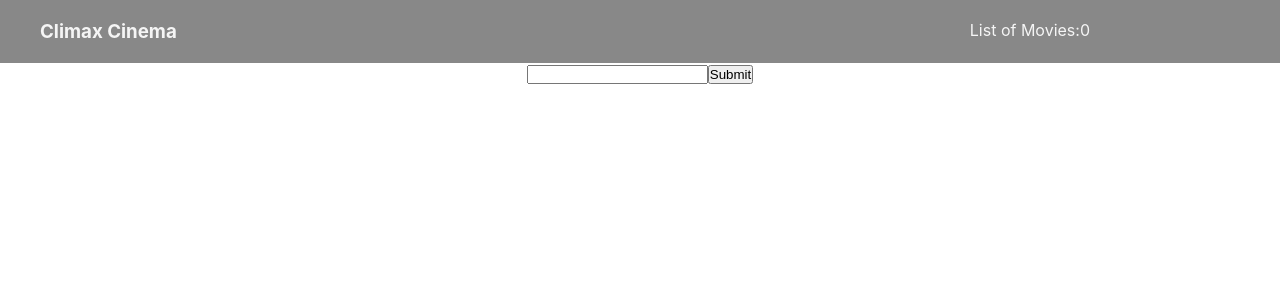
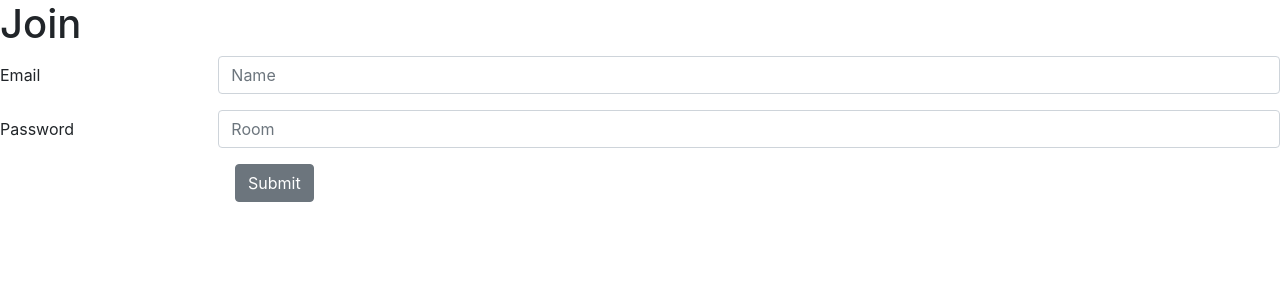
Before and after one commit to yomiojo001/zlack, a React (Create React App) app in the folder client/: page / in a window 1280 px wide. Shown: the top 300 px of the page. Built offline with nearby package versions, Linux system fonts and the light colour scheme.

Commit message:
users-operations-defined

```diff
--- a/client/package.json
+++ b/client/package.json
@@ -7,9 +7,14 @@
     "@testing-library/react": "^9.3.2",
     "@testing-library/user-event": "^7.1.2",
     "bootstrap": "^4.5.2",
+    "query-string": "^6.13.2",
     "react": "^16.13.1",
     "react-dom": "^16.13.1",
+    "react-emoji": "^0.5.0",
+    "react-router": "^5.2.0",
+    "react-router-dom": "^5.2.0",
     "react-scripts": "3.4.3",
+    "react-scroll-to-bottom": "^4.0.0",
     "reactstrap": "^8.6.0",
     "socket.io-client": "^2.3.0"
   },
--- a/client/src/App.js
+++ b/client/src/App.js
@@ -1,20 +1,31 @@
 import React from 'react';
+import {BrowserRouter as Router, Route} from 'react-router-dom'
+
 import './App.css';
 import ChatStore from './ChatStore';
 import Nav from './Nav';
 import AddChat from './AddChat'
 import {ChatProvider} from './ChatContext'
+import Chat from './components/Chat/Chat';
+import Join from './components/Join/Join'
+
+import 'bootstrap/dist/css/bootstrap.min.css'
+
 
 
 function App() {
   return (
-    <ChatProvider>
-      <div className="App">
-        <Nav />
-        <AddChat />
-        <ChatStore />
-      </div>
-    </ChatProvider>
+    <Router>
+      <Route path="/" exact component={Join} />
+      <Route path="/chat" component={Chat} />
+    </Router>
+    // <ChatProvider>
+    //   <div className="App">
+    //     <Nav />
+    //     <AddChat />
+    //     <ChatStore />
+    //   </div>
+    // </ChatProvider>
   );
 }
 
--- /dev/null
+++ b/client/src/components/Chat/Chat.js
@@ -0,0 +1,38 @@
+import React, {useState, useEffect } from 'react';
+import queryString from 'query-string'
+import io from 'socket.io-client'
+
+let socket;
+
+const Chat = ({location}) => {
+    const [name, setName] = useState('')
+    const [room, setRoom] = useState('')
+    const ENDPOINT = 'localhost:4000'
+
+    useEffect(() => {
+        const {name, room} = queryString.parse(location.search)
+
+        socket = io(ENDPOINT)
+
+        setName(name);
+        setRoom(room)
+
+        socket.emit('join', {name, room},() => {
+
+        })
+
+        return () => {
+            socket.emit('disconnect');
+
+            socket.off()
+        }
+    },[ENDPOINT,location.search])
+
+
+
+    return(
+        <h1>Chat</h1>
+    )
+}
+
+export default Chat;
--- /dev/null
+++ b/client/src/components/Join/Join.js
@@ -0,0 +1,45 @@
+import React, {useState} from 'react';
+import {Link} from 'react-router-dom'
+import { Col, Button, Form, FormGroup, Label, Input } from 'reactstrap';
+
+
+const Join = () => {
+    const [name, setName] = useState('')
+    const [room, setRoom] = useState('')
+
+    return(
+        // <div  className="joinOuterContainer">
+        //     <div classNamejoinInnerConainer>
+        //         <h1 className="heading">Join</h1>
+        //         <div><input placeholder="" className="" type="text" onChange={} /></div>
+        //         <div><input placeholder="" className="" type="text" onChange={} /></div>
+        //         <Link>
+        //             <button className="button" type="submit">Sign In</button>
+        //         </Link>
+        //     </div>
+            <Form>
+                <h1>Join</h1>
+                <FormGroup row>
+                    <Label for="name" sm={2}>Email</Label>
+                    <Col sm={10}>
+                    <Input type="text" placeholder="Name" onChange={(e) => setName(e.target.value)} />
+                    </Col>
+                </FormGroup>
+                <FormGroup row>
+                    <Label for="room" sm={2}>Password</Label>
+                    <Col sm={10}>
+                    <Input type="text" placeholder="Room" onChange={(e) => setRoom(e.target.value)} />
+                    </Col>
+                </FormGroup>
+                <FormGroup check row>
+                    <Link onClick={e => (!name || !room) ? e.preventDefault() : null} to={`/chat?name=${name}&room=${room}`} >
+                        <Col sm={{ size: 10, offset: 2 }}>
+                        <Button>Submit</Button>
+                    </Col>
+                    </Link>
+                </FormGroup>
+            </Form>
+    )
+}
+
+export default Join;
```
Also changed, not shown: 1 other file (tests, documents, lock files or other folders).
